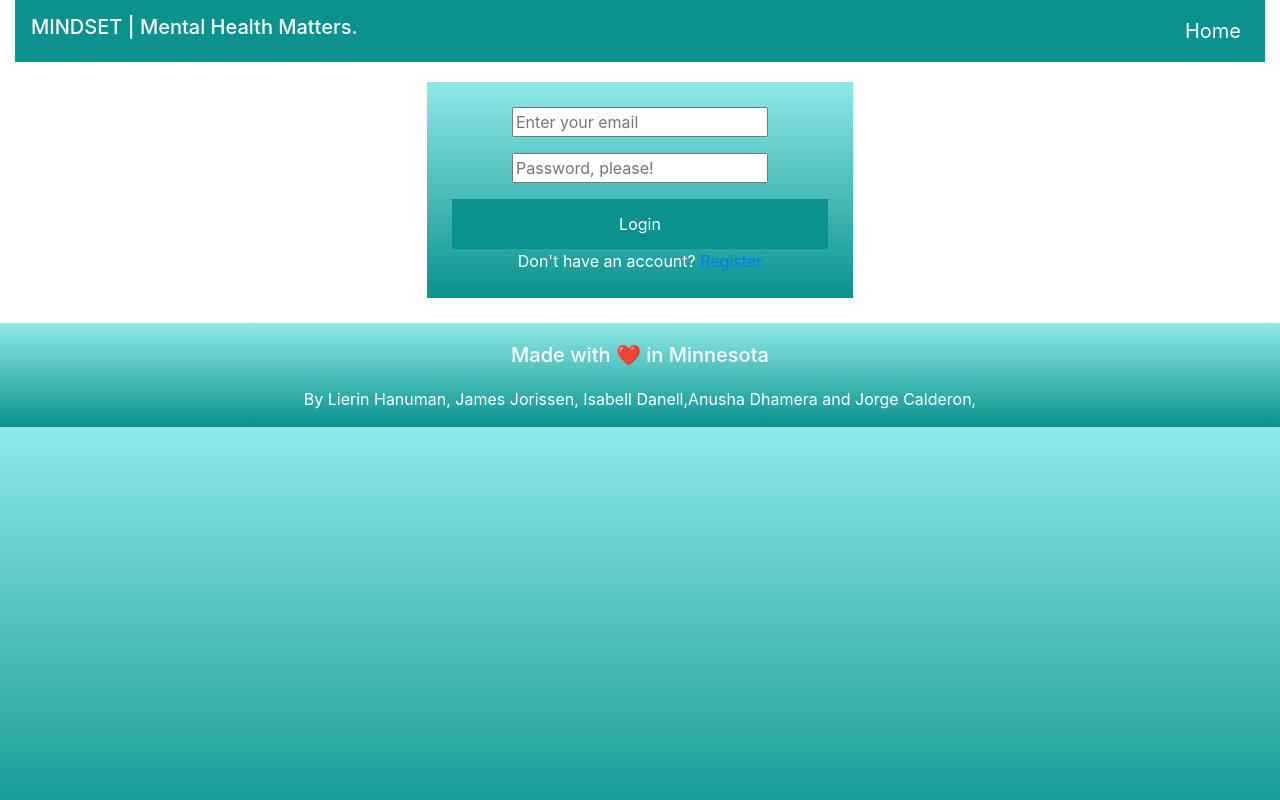
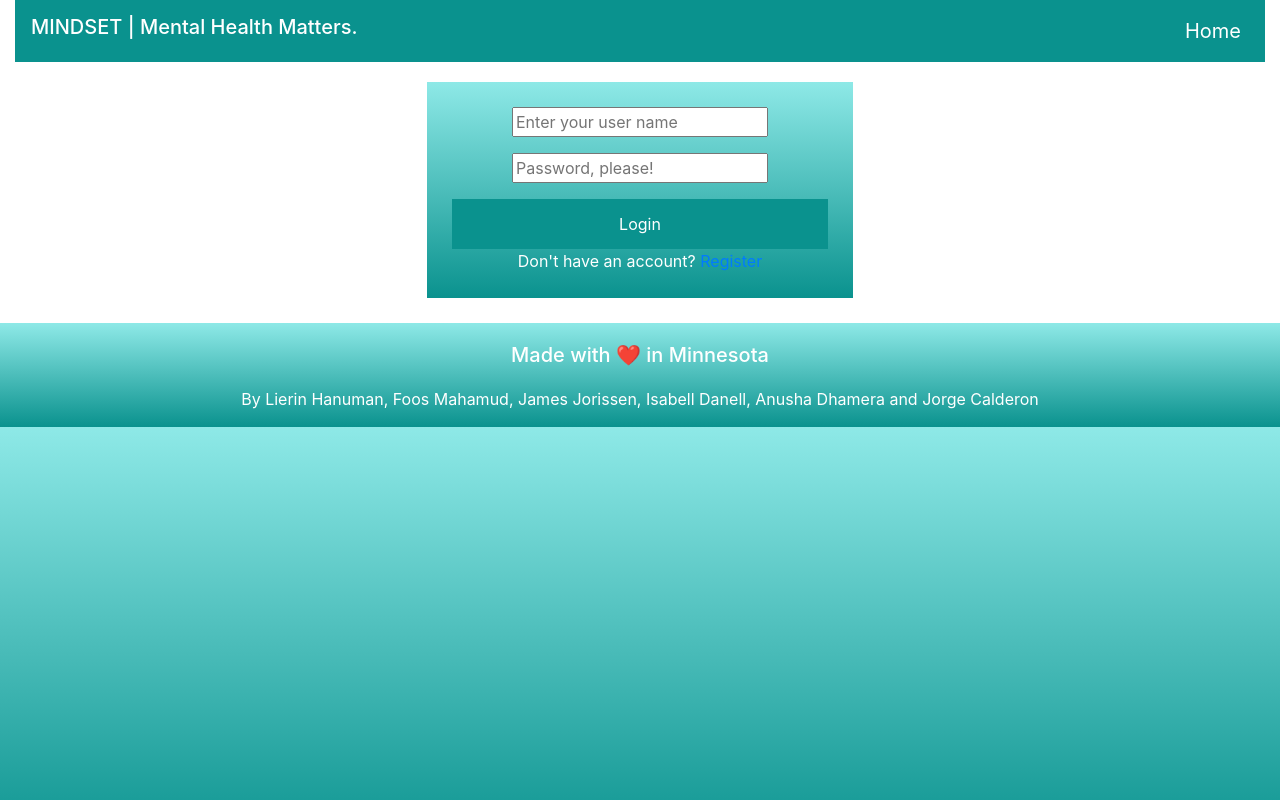
Before and after one commit to jlcalderon/project-3, a React (Create React App) app in the folder client/: page / in a window 1280 px wide. Built offline with nearby package versions, Linux system fonts and the light colour scheme.

Commit message:
Login UI tested with API functionalities successfuly

```diff
--- a/client/src/components/Footer/index.js
+++ b/client/src/components/Footer/index.js
@@ -24,8 +24,8 @@ class Footer extends Component {
                 <div className='col-md-12 col-sm-12 gradient-bg'>
                     <h1 style={footerStyle}>Made with ❤️️ in Minnesota</h1>
                     <p style={ptag}>
-                        By Lierin Hanuman, James Jorissen, Isabell Danell,Anusha
-                        Dhamera and Jorge Calderon,
+                        By Lierin Hanuman, Foos Mahamud, James Jorissen, Isabell Danell, Anusha
+                        Dhamera and Jorge Calderon
                     </p>
                 </div>
             </div>
--- a/client/src/components/HomePage/index.js
+++ b/client/src/components/HomePage/index.js
@@ -1,23 +1,74 @@
-import React, {Component} from "react";
+import React, { Component } from "react";
 import NavBar from "../NavBar";
-import Footer from "../Footer"
+import Footer from "../Footer";
 /* import Chart from "../Chart" */
 import LoginForm from "../LoginForm";
 import axios from "axios";
 
-
 //Instance the object
 class HomePage extends Component {
     //Define state
+    state = {
+        username: "",
+        password: "",
+    };
+
+    componentDidMount() {}
 
     //HandleFunctions
 
+
+    //Grabing changes in the inputs fields
+    //Getting the actual value typed by the user into this input
+            handleInputChange = (event) => {
+                const name = event.target.name;
+                const value = event.target.value;
+
+                /* Updating this input component state */
+                this.setState({
+                    [name]: value,
+                });
+            };
+
+    //Submit the form to axios API post request
+    handleLoginFormSubmit = (event) => {
+        event.preventDefault();
+        console.log(this.state.username +" "+ this.state.password);
+
+
+
+        axios
+            .post("/api/login", {
+                userName: this.state.username,
+                password: this.state.password,
+            })
+            .then((result) => {
+                 alert(`User: ${JSON.stringify(result.data)} authenticated`);
+                 this.setState({
+            username: "",
+            password: "",
+            //CHANGE URL
+            //REACT ROUTER HISTORY
+            });
+        })
+            .catch((err) => {
+                throw err;
+            });
+    };
+
     //Render
-    render(){
+    render() {
         return (
-            <div className="container-fluid" style={{backgroundColor:"white"}}>
+            <div
+                className='container-fluid'
+                style={{ backgroundColor: "white" }}>
                 <NavBar />
-                <LoginForm />
+                <LoginForm
+                    username={this.state.username}
+                    password={this.state.password}
+                    handleLoginFormSubmit={this.handleLoginFormSubmit}
+                    handleInputChange={this.handleInputChange}
+                 />
                 <Footer />
             </div>
         );
--- a/client/src/components/LoginForm/index.js
+++ b/client/src/components/LoginForm/index.js
@@ -1,5 +1,5 @@
 import React from "react";
-import styles from "./index.css";
+/* import styles from "./index.css"; */
 
 function LoginForm(props){
     return (
@@ -8,27 +8,35 @@ function LoginForm(props){
                 <form style={{textAlign: "center"}}>
                      <div className="form-group">
                         <input
-                            type="email"
+                            type="text"
+                            value={props.username}
+                            onChange={props.handleInputChange}
+                            name="username"
                             /* className="email rounded-pill p-1 border" */
-                            id="email-input"
+                            id="username"
                             aria-describedby="emailHelp"
-                            placeholder="Enter your email"
+                            placeholder="Enter your user name"
                         />
                     </div>
                      <div className="form-group">
                        <input
                             type="password"
+                            value={props.password}
+                            onChange={props.handleInputChange}
+                            name="password"
                             /* className="password rounded-pill p-1 border" */
-                            id="password-input"
+                            id="password"
                             placeholder="Password, please!"
                         />
                        </div>
                        <div className="txtb">
-                         <input
+                         <button
                             type="submit"
+                            onClick={props.handleLoginFormSubmit}
                             className="logbtn"
-                            value="Login"
-                        />
+                        >
+                            Login
+                        </button>
                       </div>
                       <div className="bottom-text" style={{color:"white"}}>
                         Don't have an account? <a href="register.html">Register</a>
```
Also changed, not shown: 1 other file (tests, documents, lock files or other folders).
